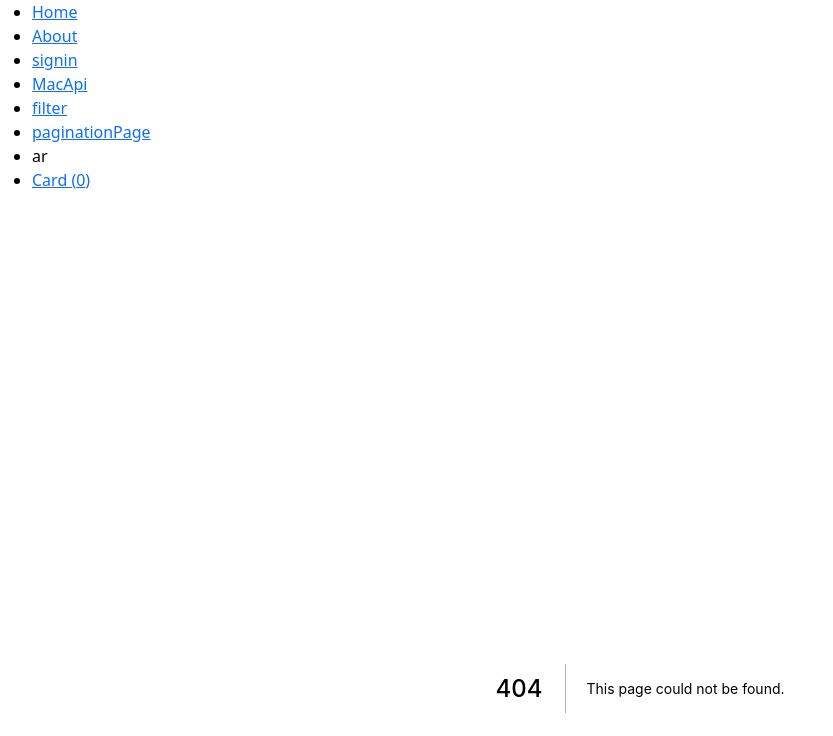
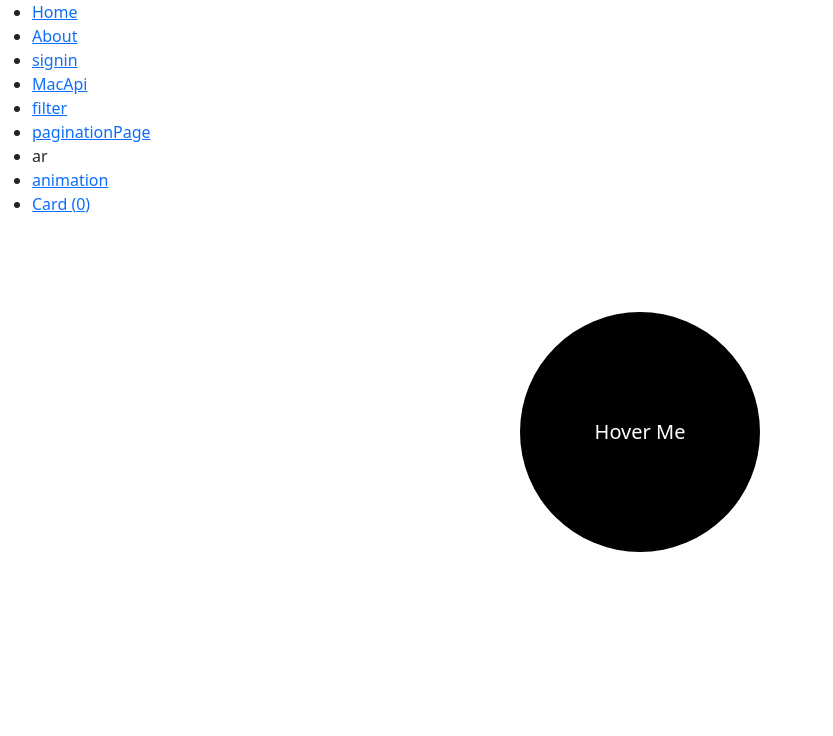
Before and after one commit to Mostafa-hamedd/next-test1, a Next.js app: page /animation in a window 1280 px wide. Before the commit this address had no page. Shown: the top 736 px of the page, without its empty margins (0-833 px from the left). Built offline with nearby package versions, Linux system fonts and the light colour scheme.

Commit message:
add neww fet

```diff
--- a/component/Nav.js
+++ b/component/Nav.js
@@ -64,6 +64,11 @@ const [count, setCount] = useState(0)
           </LangSwitcher>
         </li>
         <li>
+          <a href='/animation'>
+             animation
+           </a>
+        </li>
+        <li>
            <a href='/card'>
               Card ({count})
            </a>
--- /dev/null
+++ b/component/animations/Animations.js
@@ -0,0 +1,31 @@
+import { useEffect, useState} from "react"
+import { gsap } from "gsap";
+function Animations() {
+  const [show, setShow] = useState(true);
+  const onEnter =  ({currentTarget}) => {
+    gsap.to(currentTarget , {
+      backgroundColor : "#e77614" ,
+      scal : 1.2,
+      duration : 2
+    })
+  }
+  const onLeave  =  ({currentTarget}) => {
+    gsap.to(currentTarget , {
+      backgroundColor : "red" ,
+      color : "#FFF",
+      scal : 1.2,
+      duration : 2
+    })
+  }
+  return (
+    <>
+      <div className="box"
+        onMouseEnter={onEnter}
+        onMouseLeave={onLeave}>
+          Hover Me
+      </div>
+    </>
+  )
+}
+
+export default Animations;
--- a/package.json
+++ b/package.json
@@ -15,11 +15,14 @@
     "@material-ui/icons": "^4.11.3",
     "@mui/material": "^5.8.7",
     "formik": "^2.2.9",
+    "gsap": "^3.11.4",
     "i18next": "^21.9.2",
     "next": "12.2.0",
     "next-i18next": "^12.0.1",
     "react": "18.2.0",
     "react-dom": "18.2.0",
+    "react-facebook-login": "^4.1.1",
+    "react-google-login": "^5.2.2",
     "react-paginate": "^8.1.3",
     "react-paginating": "^1.4.0",
     "react-query": "^3.39.1",
--- /dev/null
+++ b/pages/animation/index.js
@@ -0,0 +1,10 @@
+import Animation from "../../component/animations/Animations";
+function animation() {
+  return (
+   <div className="app">
+    <Animation />
+  </div>
+  )
+}
+
+export default animation
--- /dev/null
+++ b/pages/animation/style.css
@@ -0,0 +1,9 @@
+.box {
+  background-color: rgb(0, 0, 0);
+  color: rgb(255, 255, 255);
+  display: flex;
+  align-items: center;
+  width: 15rem;
+  height: 15rem;
+  border-radius: 8rem;
+}
--- a/pages/index.js
+++ b/pages/index.js
@@ -38,7 +38,6 @@ export default function Home() {
     <div>
       <h2>{t("home.title")}</h2>
       <ArticleList  articles={articles}/>
-
     </div>
     )
   }
--- a/styles/Home.module.css
+++ b/styles/Home.module.css
@@ -117,3 +117,5 @@
     flex-direction: column;
   }
 }
+
+/* stayle */
--- a/styles/globals.css
+++ b/styles/globals.css
@@ -98,3 +98,14 @@ a {
 :lang(ar) {
   direction: rtl;
 }
+/* animation style */
+.box {
+  background-color: rgb(0, 0, 0);
+  color: rgb(255, 255, 255);
+  display: flex;
+  align-items: center;
+  width: 15rem;
+  height: 15rem;
+  border-radius: 8rem;
+  justify-content: center;
+}
```
Also changed, not shown: component/products/ProductSearch.js (+12 -12 lines), component/products/Products.js (+14 -4 lines), pages/signin.js (+20 -0 lines), 2 other files (tests, documents, lock files or other folders).
